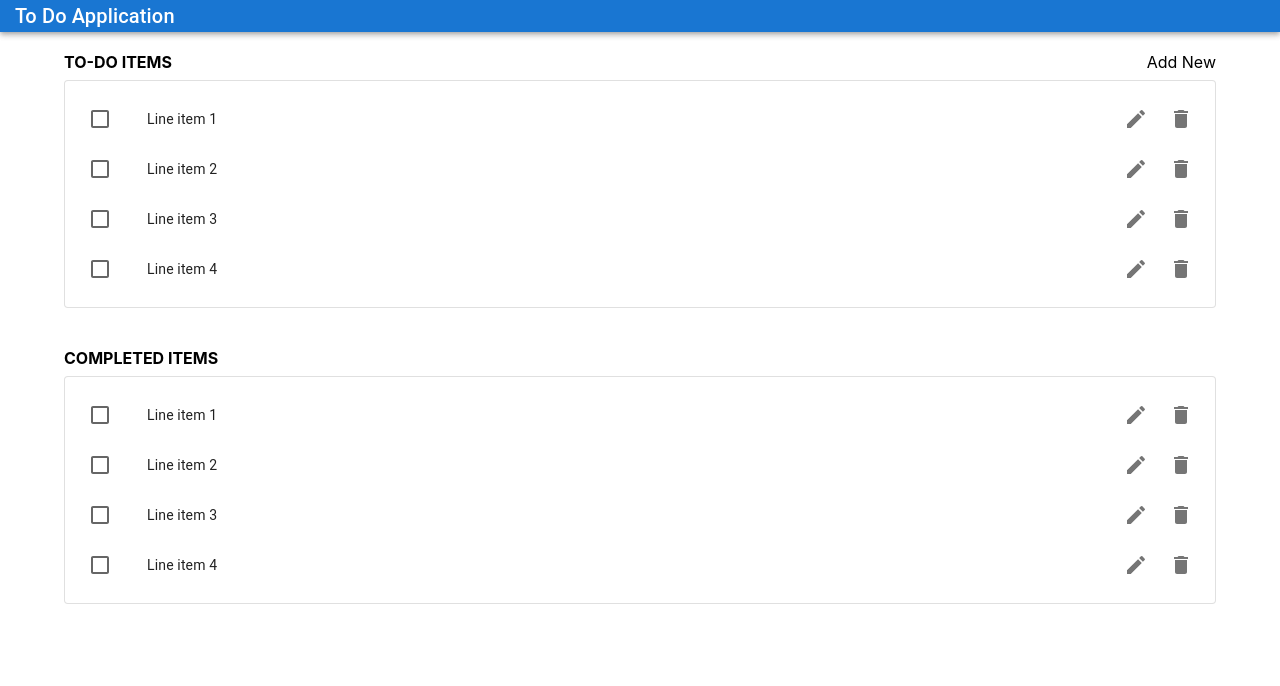
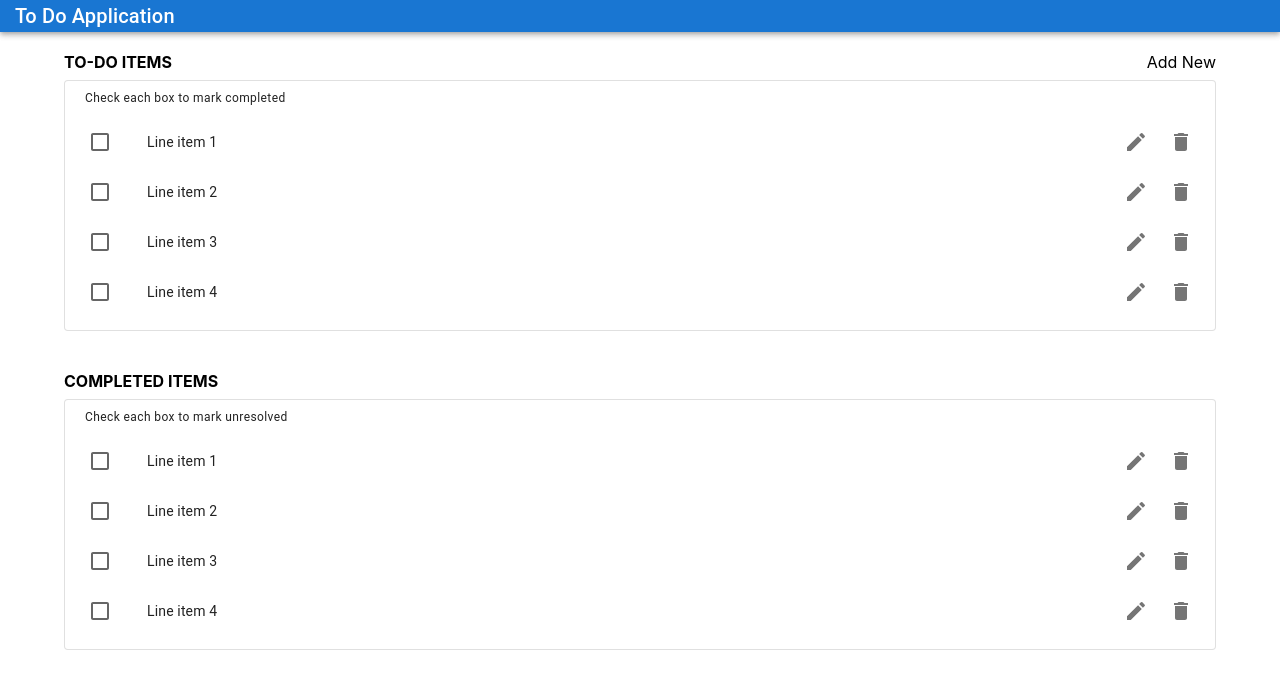
Before and after one commit to mgordon82/todo-app, a React (Create React App) app: page / in a window 1280 px wide. Shown: the top 686 px of the page. Built offline with nearby package versions, Linux system fonts and the light colour scheme.

Commit message:
description prop

```diff
--- a/src/Components/ListItems/index.jsx
+++ b/src/Components/ListItems/index.jsx
@@ -8,11 +8,12 @@ import {
   ListItemButton,
   ListItemIcon,
   ListItemText,
+  Typography,
 } from '@mui/material';
 import EditIcon from '@mui/icons-material/Edit';
 import DeleteIcon from '@mui/icons-material/Delete';
 const ListItems = (props) => {
-  const { title, action } = props;
+  const { title, description, action } = props;
   return (
     <div>
       <Grid container justifyContent='space-between'>
@@ -31,6 +32,11 @@ const ListItems = (props) => {
       </Grid>
 
       <Card variant='outlined' sx={{ marginTop: 1, padding: '5px 10px' }}>
+        {description && (
+          <Typography pl={'10px'} variant='caption'>
+            {description}
+          </Typography>
+        )}
         <List sx={{ width: '100%', bgcolor: 'background.paper' }}>
           {[0, 1, 2, 3].map((value) => {
             const labelId = `checkbox-list-label-${value}`;
--- a/src/Views/ListView.jsx
+++ b/src/Views/ListView.jsx
@@ -5,10 +5,17 @@ const ListView = () => {
   return (
     <Grid sx={{ padding: '20px 0px' }} container spacing={5}>
       <Grid item xs={12}>
-        <ListItems title='To-Do Items' action />
+        <ListItems
+          title='To-Do Items'
+          description='Check each box to mark completed'
+          action
+        />
       </Grid>
       <Grid item xs={12}>
-        <ListItems title='Completed Items' />
+        <ListItems
+          title='Completed Items'
+          description='Check each box to mark unresolved'
+        />
       </Grid>
     </Grid>
   );
```
